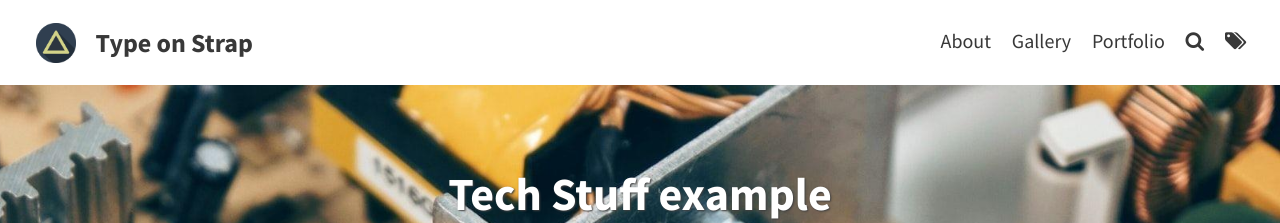
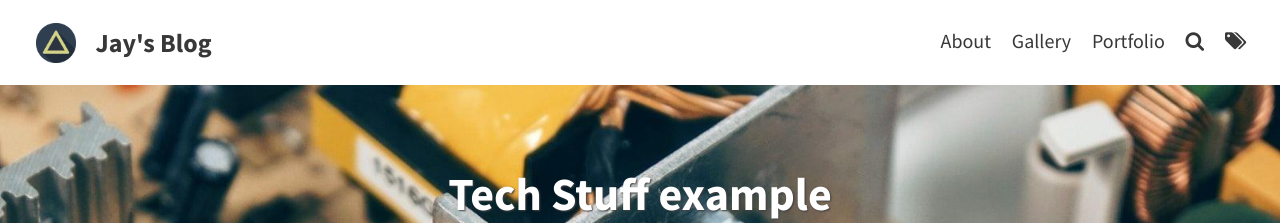
Before and after one commit to JJayy/JJayy.github.io, a Jekyll site: the page built from _posts/2013-11-02-Tech-stuff-example.md, in a window 1280 px wide. Shown: the top 223 px of the page. Built offline with Jekyll 4.4.1, drawn with Linux system fonts in a browser that asks for light colours; some of the changed text lies outside the part shown.

Commit message:
Update _config.yml

```diff
--- a/_config.yml
+++ b/_config.yml
@@ -1,15 +1,15 @@
 # SITE CONFIGURATION
-baseurl: "/Type-on-Strap"
-url: "https://sylhare.github.io"
+baseurl: ""
+url: "https://JJayy.github.io"
 
 # THEME-SPECIFIC CONFIGURATION
-title: Type on Strap                                    # site's title
-description: "A website with blog posts and pages"      # used by search engines
+title: Jay's Blog                                    # site's title
+description: "blog posts and pages"      # used by search engines
 avatar: assets/img/triangle.png                         # Empty for no avatar in navbar
 favicon: assets/favicon.ico                             # Icon displayed in the tab
 
 # Header and footer text
-header_text: Change <code>header_text</code> in <code>_config.yml</code>  # Change Blog header text
+header_text: Jay's Blog  # Change Blog header text
 header_feature_image: assets/img/pexels/triangular.jpeg
 footer_text: >
   Powered by <a href="https://jekyllrb.com/">Jekyll</a> with <a href="https://github.com/sylhare/Type-on-Strap">Type on Strap</a>
```
